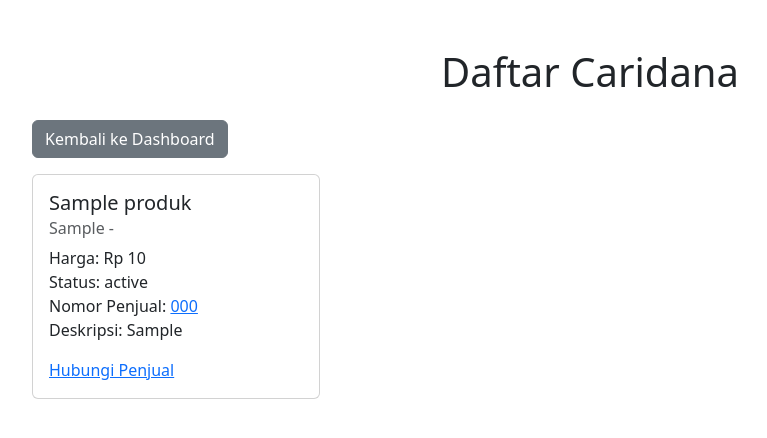
After one commit to AndreasTopuh/caridana, a PHP site: page /app/view/produk_list.php in a window 1280 px wide. The commit adds this page. Shown: the top 438 px of the page, without its empty margins (50-817 px from the left). Run offline with PHP 8.4, Linux system fonts and the light colour scheme; the visitor is signed in with stand-in values (Sample User, id 1); tables that the repository leaves empty or names only in its code hold one stand-in row (values such as "Sample post").

```diff
--- a/app/view/dashboarduser.php
+++ b/app/view/dashboarduser.php
@@ -61,7 +61,7 @@ $user = $_SESSION['user'];
                     <div class="card-body">
                         <h5 class="card-title">Daftar Barang</h5>
                         <p class="card-text">Lihat semua barang yang tersedia untuk dijual.</p>
-                        <a href="./barang_list.php" class="btn btn-custom">Lihat Daftar</a>
+                        <a href="./produk_list.php" class="btn btn-custom">Lihat Daftar</a>
                     </div>
                 </div>
             </div>
--- /dev/null
+++ b/app/view/produk_list.php
@@ -0,0 +1,66 @@
+<?php
+error_reporting(E_ALL & ~E_NOTICE);
+session_start();
+
+if (!isset($_SESSION['user'])) {
+    header("Location: /unkpresent/caridana/index.php");
+    exit;
+}
+
+require_once '../controller/ProdukController.php';
+
+use Controller\ProdukController;
+
+$produkController = new ProdukController();
+$produkList = $produkController->showAllProduk();
+?>
+
+<!DOCTYPE html>
+<html lang="en">
+<head>
+    <meta charset="UTF-8">
+    <meta name="viewport" content="width=device-width, initial-scale=1.0">
+    <title>Daftar Caridana</title>
+    <link rel="stylesheet" href="https://cdn.jsdelivr.net/npm/bootstrap@5.3.1/dist/css/bootstrap.min.css">
+    <link rel="stylesheet" href="/unkpresent/caridana/public/css/style.css">
+</head>
+<body>
+    <div class="container mt-5">
+        <h1 class="text-center mb-4">Daftar Caridana</h1>
+        <a href="dashboarduser.php" class="btn btn-secondary mb-3">Kembali ke Dashboard</a>
+
+        <div class="row">
+            <?php if ($produkList): ?>
+                <?php foreach ($produkList as $produk): ?>
+                    <div class="col-md-4 mb-4">
+                        <div class="card" style="width: 18rem;">
+                            <div class="card-body">
+                                <h5 class="card-title"><?= htmlspecialchars($produk['nama']); ?></h5>
+                                <h6 class="card-subtitle mb-2 text-body-secondary">
+                                    <?= htmlspecialchars($produk['jenis']); ?> -
+                                </h6>
+                                <p class="card-text">
+                                    Harga: Rp <?= htmlspecialchars($produk['harga']); ?><br>
+                                    Status: <?= htmlspecialchars($produk['status']); ?><br>
+                                    Nomor Penjual:
+                                    <a href="https://wa.me/<?= urlencode($produk['nomor_penjual']); ?>" class="card-link" target="_blank">
+                                        <?= htmlspecialchars($produk['nomor_penjual']); ?>
+                                    </a><br>
+                                    Deskripsi: <?= htmlspecialchars($produk['deskripsi']); ?>
+                                </p>
+                               <a href="https://wa.me/<?= urlencode($produk['nomor_penjual']); ?>?text=Halo,%20saya%20tertarik%20dengan%20barang%20Anda:%20<?= urlencode($produk['nama']); ?>" class="card-link" target="_blank">Hubungi Penjual</a>
+
+
+                            </div>
+                        </div>
+                    </div>
+                <?php endforeach; ?>
+            <?php else: ?>
+                <p class="text-center">Tidak ada barang yang tersedia</p>
+            <?php endif; ?>
+        </div>
+    </div>
+
+    <script src="https://cdn.jsdelivr.net/npm/bootstrap@5.3.1/dist/js/bootstrap.bundle.min.js"></script>
+</body>
+</html>
```
